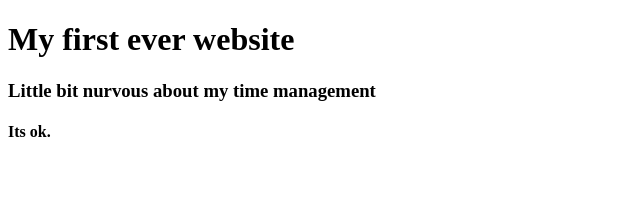
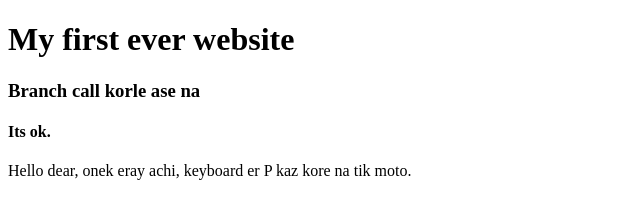
Before and after one commit to MdZiaulIslam/my-first-website, a plain HTML site: page index.html in a window 1280 px wide. Shown: the whole page, without its empty margins (0-640 px from the left). Drawn offline with Linux system fonts and the light colour scheme.

Commit message:
Branch tui asbi ki na

```diff
--- a/index.html
+++ b/index.html
@@ -7,7 +7,8 @@
 </head>
 <body>
     <h1>My first ever website</h1>
-    <h3>Little bit nurvous about my time management</h3>
+    <h3>Branch call korle ase na </h3>
     <h4>Its ok.</h4>
+    <p>Hello dear, onek eray achi, keyboard er P kaz kore na tik moto.</p>
 </body>
 </html>
```
